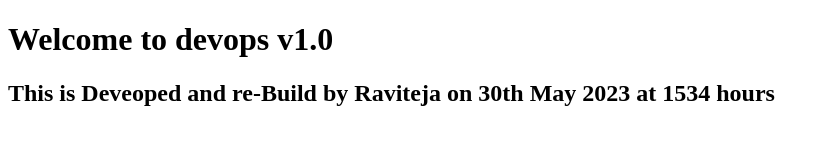
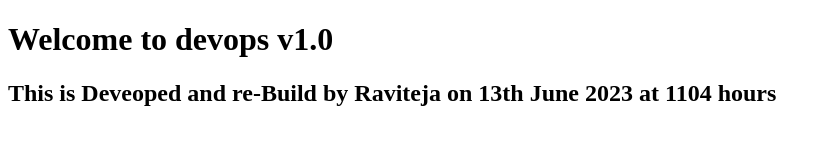
Before and after one commit to ravitejam-python/devops-automation, a plain HTML site: page WebContent/index.html in a window 1280 px wide. Shown: the whole page, without its empty margins (0-831 px from the left). Drawn offline with Linux system fonts and the light colour scheme.

Commit message:
Updated index.html file on 13th June 2023

```diff
--- a/WebContent/index.html
+++ b/WebContent/index.html
@@ -6,6 +6,6 @@
 </head>
 <body>
 <h1>Welcome to devops v1.0 </h1>
-<h2>This is Deveoped and re-Build by Raviteja on 30th May 2023 at 1534 hours</h2>
+<h2>This is Deveoped and re-Build by Raviteja on 13th June 2023 at 1104 hours</h2>
 </body>
 </html>
```
